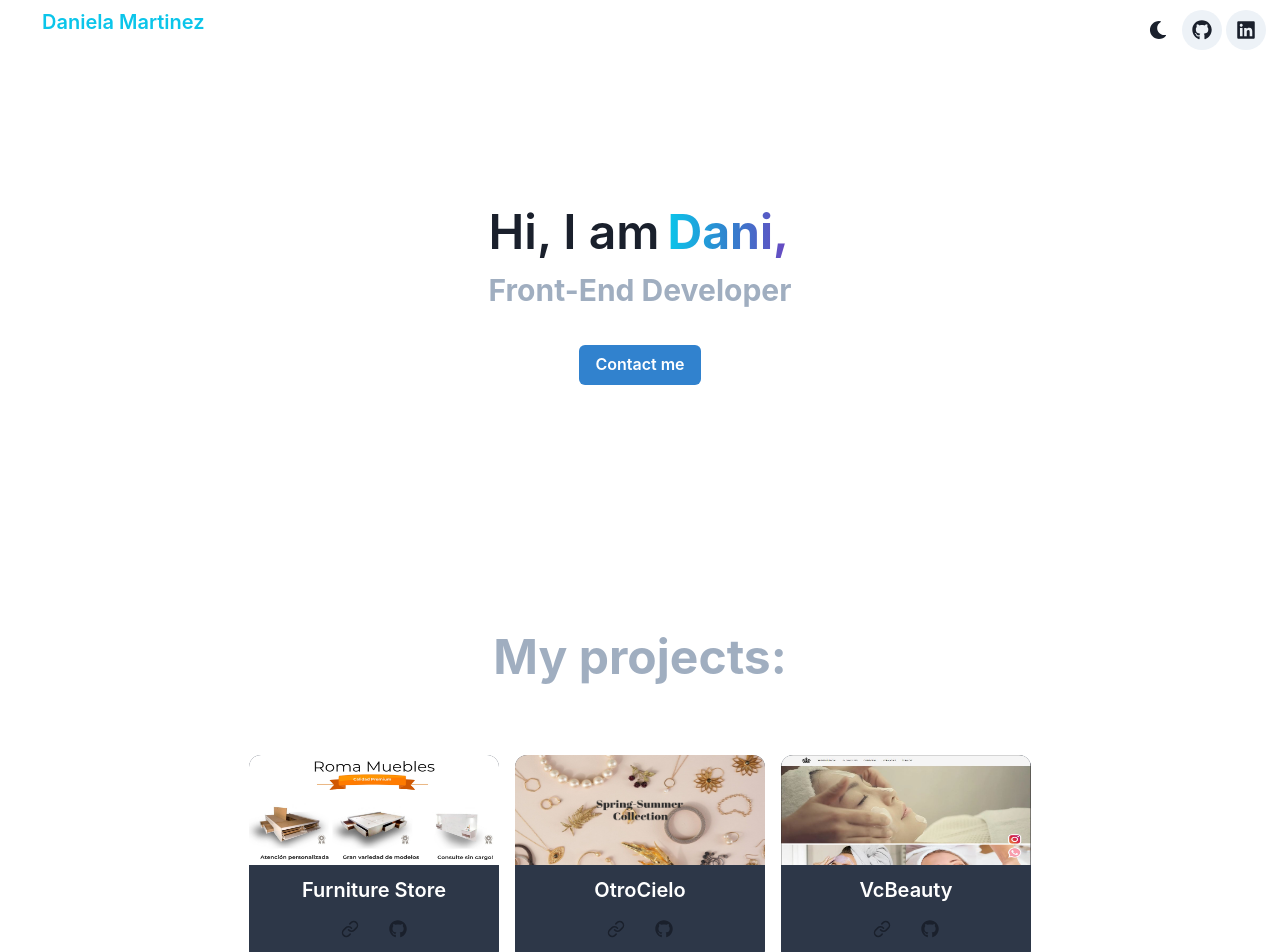
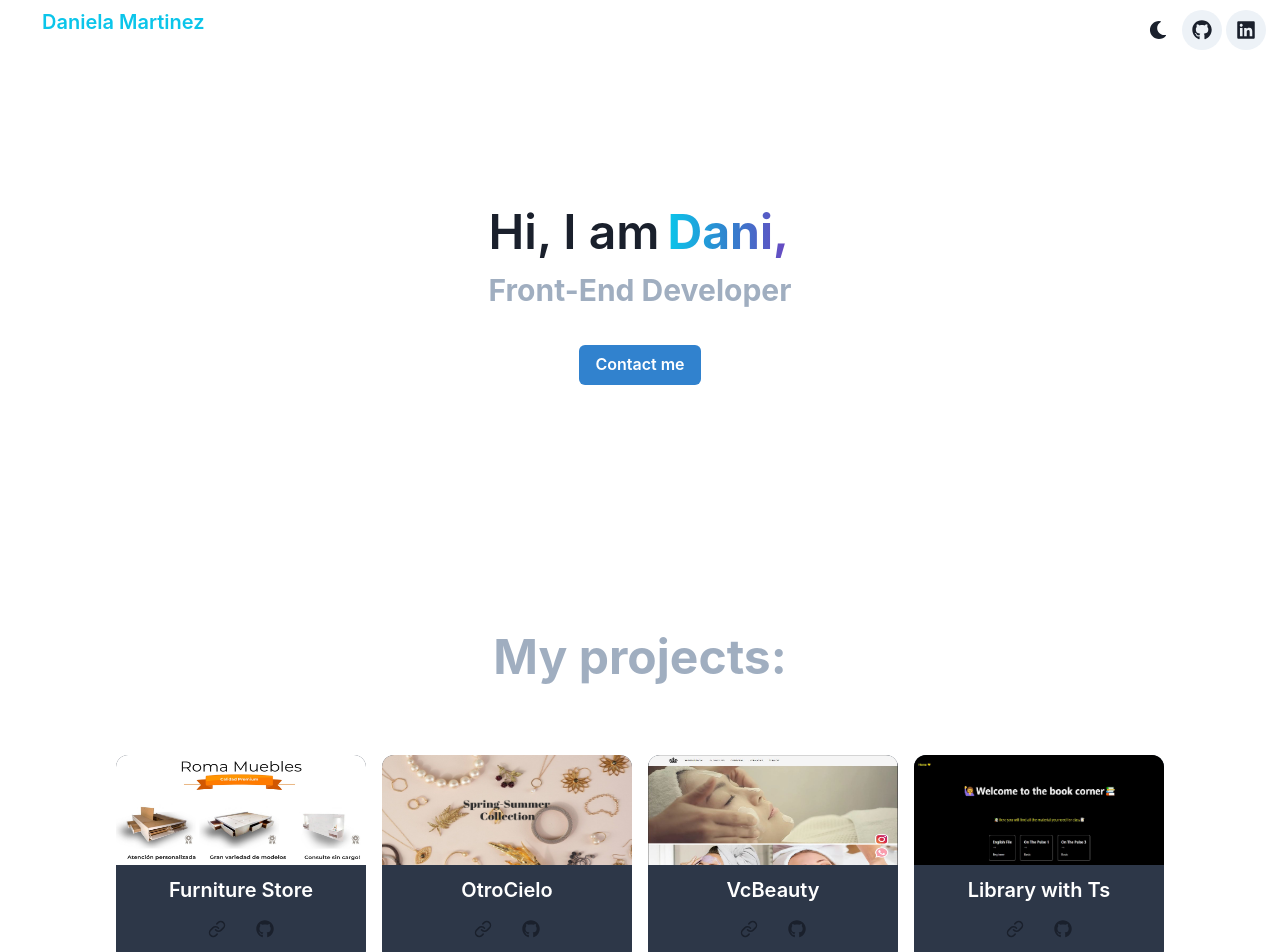
Before and after one commit to DanMartinez01/Portfolio-with-Chakra-IU, a React (Create React App) app: page / in a window 1280 px wide. Shown: the top 952 px of the page. Built offline with nearby package versions, Linux system fonts and the light colour scheme.

Commit message:
add new card to Profile. Fix links

```diff
--- a/src/components/Profile.js
+++ b/src/components/Profile.js
@@ -7,6 +7,7 @@ import { FaGithub } from 'react-icons/fa';
 import RomaMuebles from '../assets/14.jpg';
 import OtroCielo from '../assets/17.jpg';
 import VcScreen from '../assets/vcscreen.JPG';
+import BookCorner from '../assets/bookcorner.JPG';
 
 
 export const Profile = () => {
@@ -91,14 +92,14 @@ export const Profile = () => {
                         <Image src={VcScreen} width="250px" height="110px" />
                         <Stack align="baseline" alignItems="center">
                             <Box textAlign="center" p="10px" align="baseline" >
-                                <Link href="https://www.romamuebles.com.ar/" isExternal
+                                <Link href="https://vc-beauty-ba.vercel.app/" isExternal
                                     color="white" fontSize="xl"
                                     fontWeight="semibold" textDecoration="none"
                                 >
                                     VcBeauty
                                 </Link>
                                 <br />
-                                <Link href="https://www.romamuebles.com.ar/" isExternal>
+                                <Link href="https://vc-beauty-ba.vercel.app/" isExternal>
                                     <IconButton
                                         bgColor="inherit"
                                         aria-label='Link'
@@ -106,7 +107,7 @@ export const Profile = () => {
                                         icon={<FiLink />}
                                     />
                                 </Link>
-                                <Link href="https://www.romamuebles.com.ar/" isExternal>
+                                <Link href="https://github.com/DanMartinez01/VcBeautyBA" isExternal>
                                     <IconButton
                                         bgColor="inherit"
                                         aria-label='Link'
@@ -117,21 +118,21 @@ export const Profile = () => {
                             </Box>
                         </Stack>
                     </Box>
-                    {/* <Box w="250px" rounded="12px" overflow="hidden" bg="gray.700" m="8px" _hover={{
+                    <Box w="250px" rounded="12px" overflow="hidden" bg="gray.700" m="8px" _hover={{
                         bg: "gray.600",
                         mt: "2px"
                     }}>
-                        <Image src={OtroCielo} width="250px" height="110px" />
+                        <Image src={BookCorner} width="250px" height="110px" />
                         <Stack align="baseline" alignItems="center">
                             <Box textAlign="center" p="10px" align="baseline" >
-                                <Link href="https://www.romamuebles.com.ar/" isExternal
+                                <Link href="https://thebookcorner.vercel.app/" isExternal
                                     color="white" fontSize="xl"
                                     fontWeight="semibold" textDecoration="none"
                                 >
-                                    Furniture Store
+                                    Library with Ts
                                 </Link>
                                 <br />
-                                <Link href="https://www.romamuebles.com.ar/" isExternal>
+                                <Link href="https://thebookcorner.vercel.app/" isExternal>
                                     <IconButton
                                         bgColor="inherit"
                                         aria-label='Link'
@@ -139,7 +140,7 @@ export const Profile = () => {
                                         icon={<FiLink />}
                                     />
                                 </Link>
-                                <Link href="https://www.romamuebles.com.ar/" isExternal>
+                                <Link href="https://github.com/DanMartinez01/MiniLibrary-with-Next.Js" isExternal>
                                     <IconButton
                                         bgColor="inherit"
                                         aria-label='Link'
@@ -149,7 +150,7 @@ export const Profile = () => {
                                 </Link>
                             </Box>
                         </Stack>
-                    </Box> */}
+                    </Box>
                 </Flex>
             </Box>
         </Flex >
```
Also changed, not shown: src/assets/bookcorner.JPG (added).
